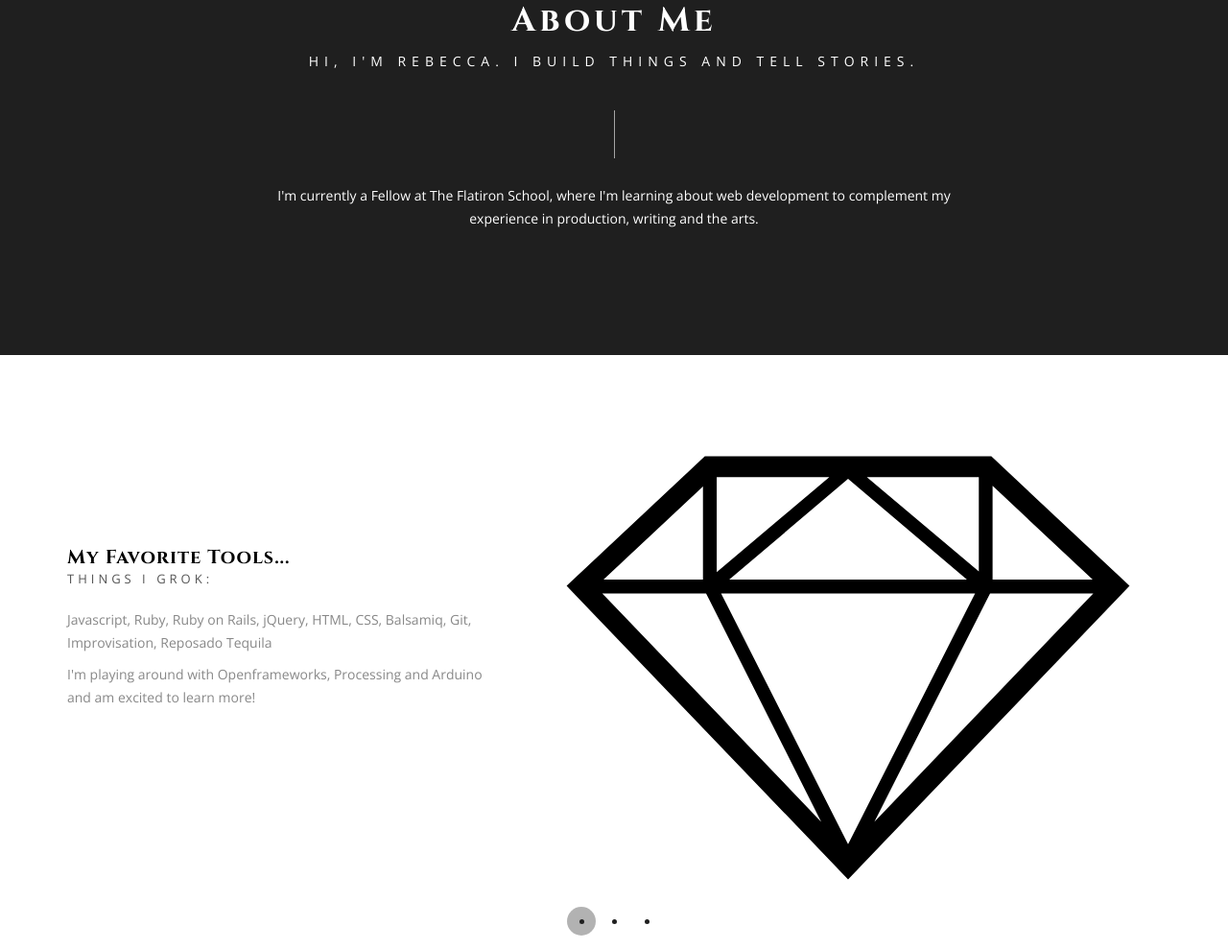
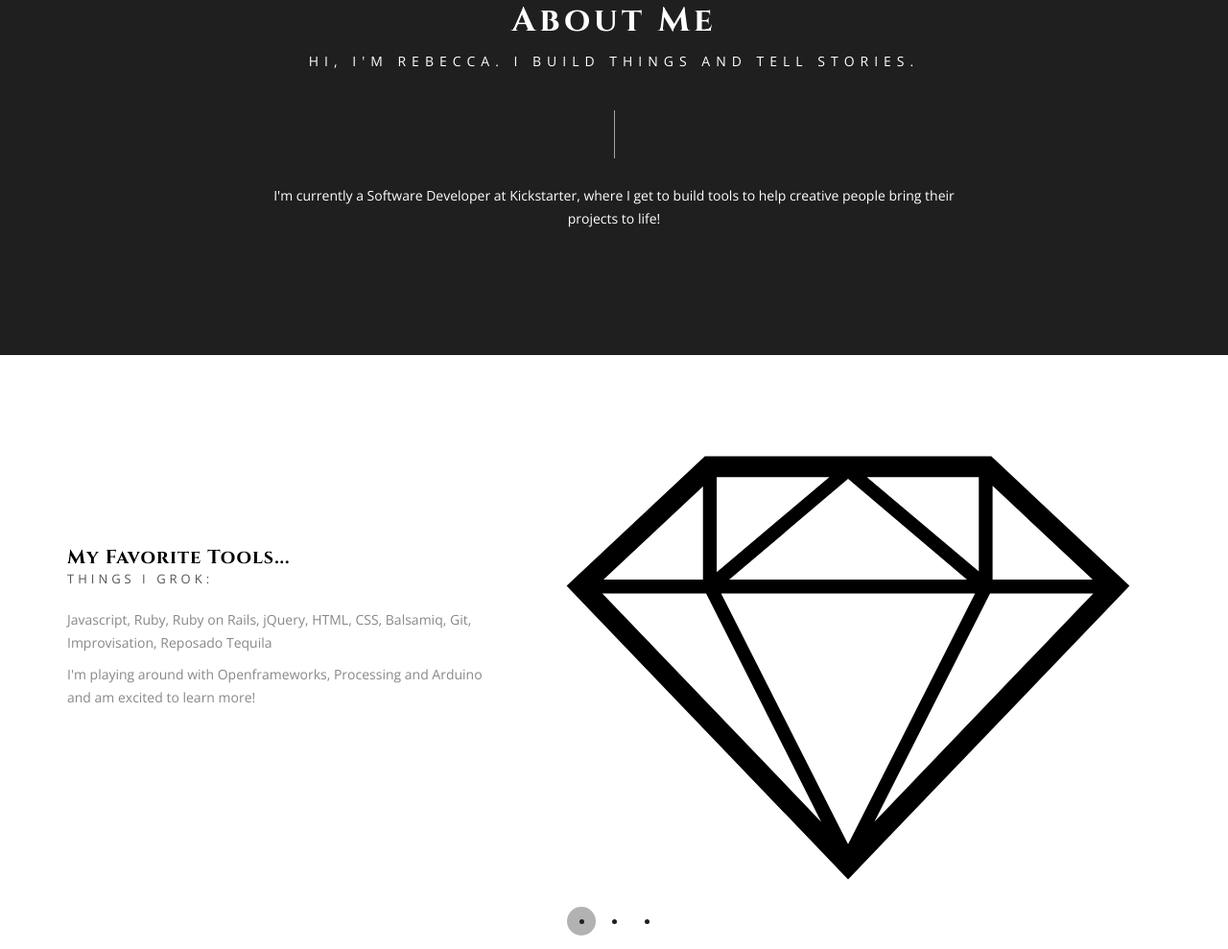
Before and after one commit to rapoulson/portfolio, a plain HTML site: page index2.html in a window 1280 px wide. Shown: the part 803-1792 px from the top of the page at 96% size. Drawn offline with nearby package versions, Linux system fonts and the light colour scheme; some packages are replaced by stand-ins of ours.

Commit message:
update status

```diff
--- a/index2.html
+++ b/index2.html
@@ -127,7 +127,7 @@
             <h2 class="head-title">About Me</h2>
             <p class="sub-title">Hi, I'm Rebecca. I build things and tell stories.</p>
             <div class="liner"></div>
-            <p>I'm currently a Fellow at The Flatiron School, where I'm learning about web development to complement my experience in production, writing and the arts.</p>
+            <p>I'm currently a Software Developer at Kickstarter, where I get to build tools to help creative people bring their projects to life!</p>
             <div class="spacing40"></div>
                     </div><!--/.col-md-8-->
                 </div><!--/.row-->
```
